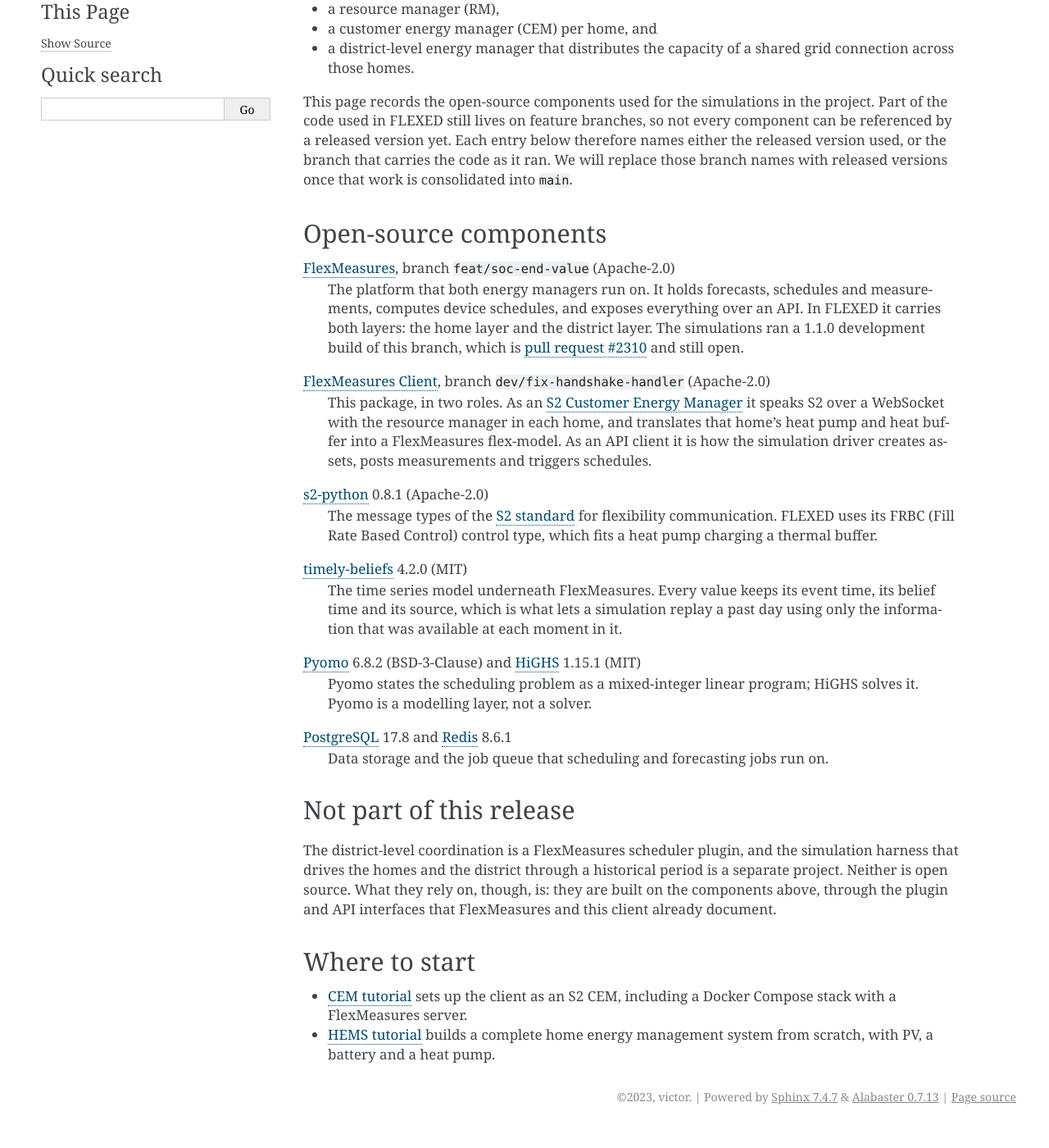
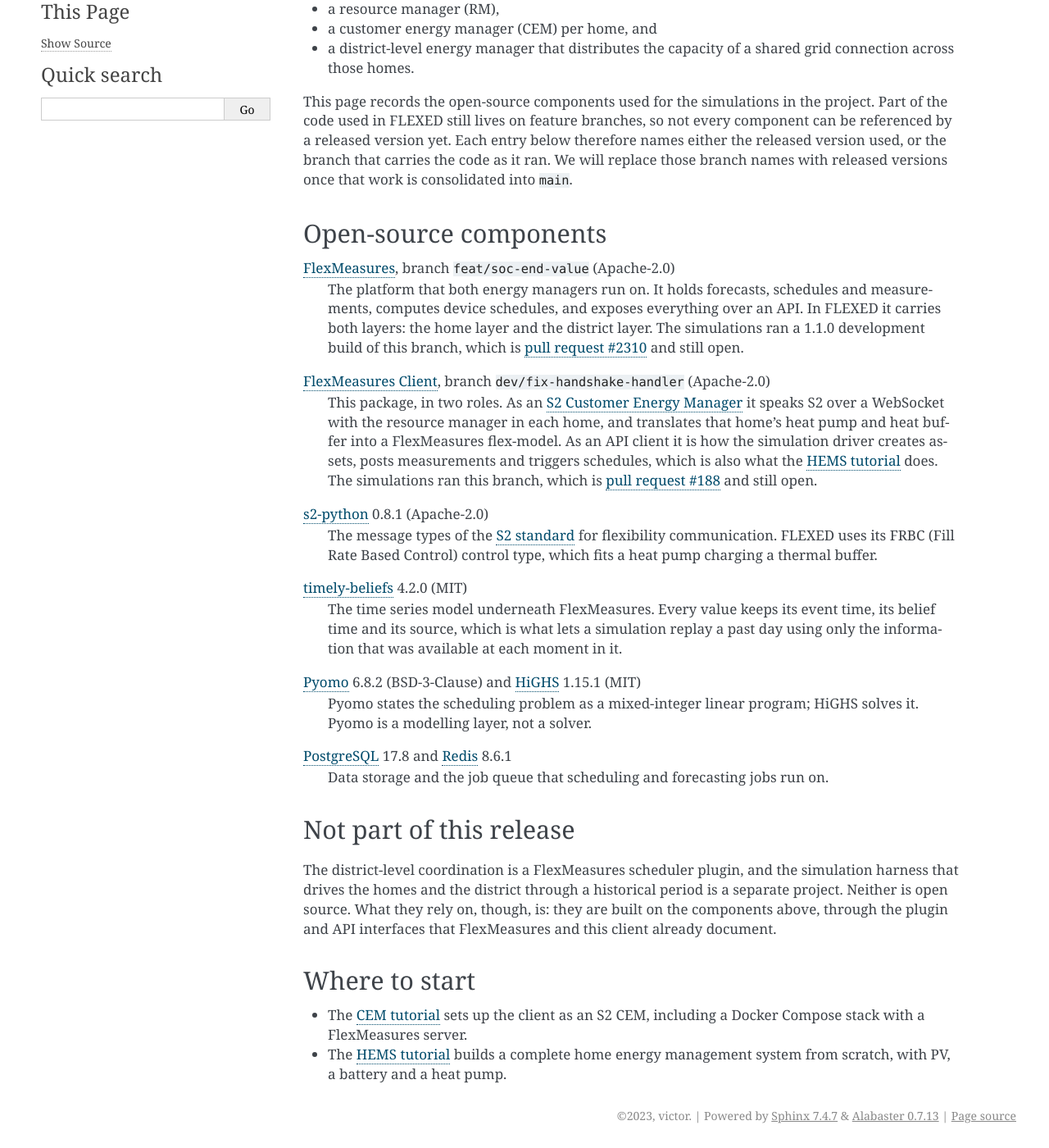
Before and after one commit to FlexMeasures/flexmeasures-client, a Sphinx documentation site: the page built from docs/FLEXED.rst, in a window 1280 px wide and 1400 px high, scrolled down 192 px. Shown: the whole window at 82% size. Built offline with Sphinx 7.4.7, drawn with Linux system fonts in a browser that asks for light colours; before the commit the page ends 1569 px from its top, so only the background shows below that.

Commit message:
docs: make the FLEXED page's links work on GitHub
Replace the Sphinx :ref: roles with links to the tutorial files on
GitHub, since the client has no docs site to resolve them, cite the open
pull request behind the client branch as the FlexMeasures entry does,
and point the client's API role at the HEMS tutorial that shows it.

Co-Authored-By: Claude Opus 5 <noreply@anthropic.com>
Claude-Session: https://claude.ai/code/session_01CcpawsJs74cSwFLXkz7ZwW
Signed-off-by: F.N. Claessen <claessen@seita.nl>

```diff
--- a/docs/FLEXED.rst
+++ b/docs/FLEXED.rst
@@ -27,8 +27,9 @@ Open-source components
 
 `FlexMeasures Client <https://github.com/FlexMeasures/flexmeasures-client>`_, branch ``dev/fix-handshake-handler`` (Apache-2.0)
    This package, in two roles.
-   As an :ref:`S2 Customer Energy Manager <cem-tutorial>` it speaks S2 over a WebSocket with the resource manager in each home, and translates that home's heat pump and heat buffer into a FlexMeasures flex-model.
-   As an API client it is how the simulation driver creates assets, posts measurements and triggers schedules.
+   As an `S2 Customer Energy Manager <https://github.com/FlexMeasures/flexmeasures-client/blob/main/docs/CEM.rst>`_ it speaks S2 over a WebSocket with the resource manager in each home, and translates that home's heat pump and heat buffer into a FlexMeasures flex-model.
+   As an API client it is how the simulation driver creates assets, posts measurements and triggers schedules, which is also what the `HEMS tutorial <https://github.com/FlexMeasures/flexmeasures-client/blob/main/docs/HEMS.rst>`_ does.
+   The simulations ran this branch, which is `pull request #188 <https://github.com/FlexMeasures/flexmeasures-client/pull/188>`_ and still open.
 
 `s2-python <https://github.com/flexiblepower/s2-ws-json-python>`_ 0.8.1 (Apache-2.0)
    The message types of the `S2 standard <https://s2standard.org/>`_ for flexibility communication.
@@ -57,5 +58,5 @@ What they rely on, though, is: they are built on the components above, through t
 Where to start
 --------------
 
-- :ref:`cem-tutorial` sets up the client as an S2 CEM, including a Docker Compose stack with a FlexMeasures server.
-- :ref:`hems-tutorial` builds a complete home energy management system from scratch, with PV, a battery and a heat pump.
+- The `CEM tutorial <https://github.com/FlexMeasures/flexmeasures-client/blob/main/docs/CEM.rst>`_ sets up the client as an S2 CEM, including a Docker Compose stack with a FlexMeasures server.
+- The `HEMS tutorial <https://github.com/FlexMeasures/flexmeasures-client/blob/main/docs/HEMS.rst>`_ builds a complete home energy management system from scratch, with PV, a battery and a heat pump.
```
